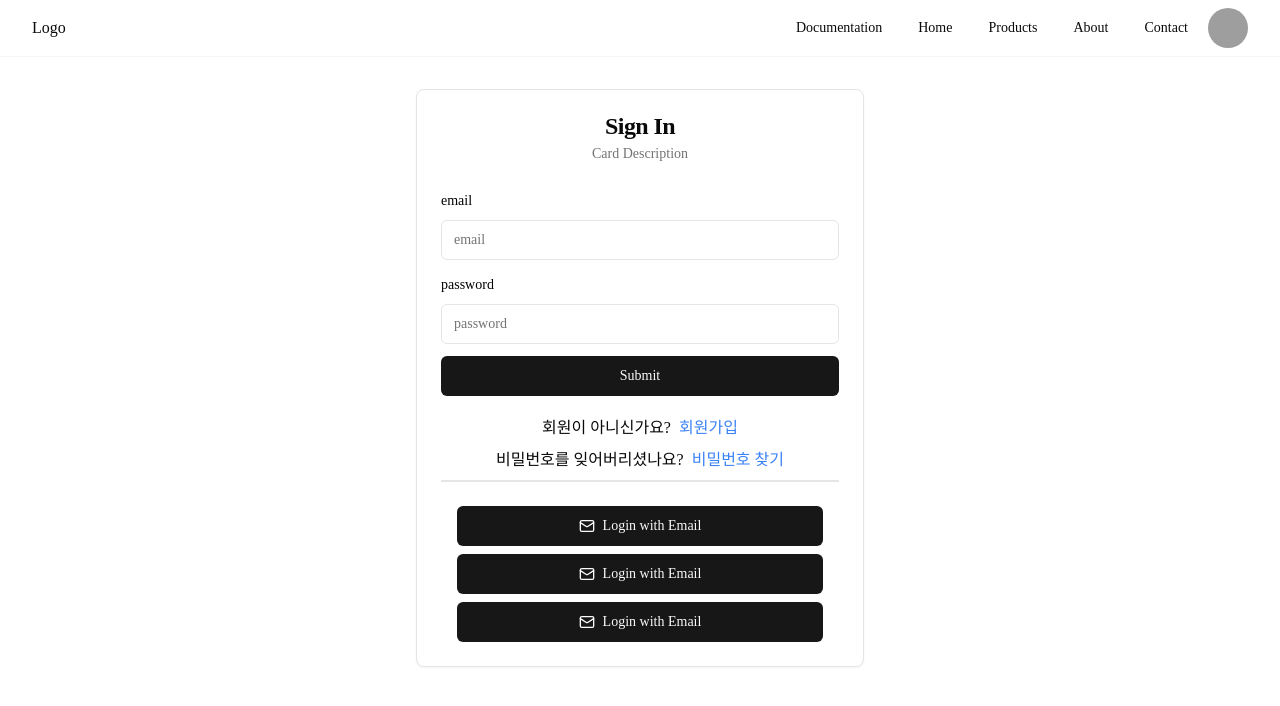
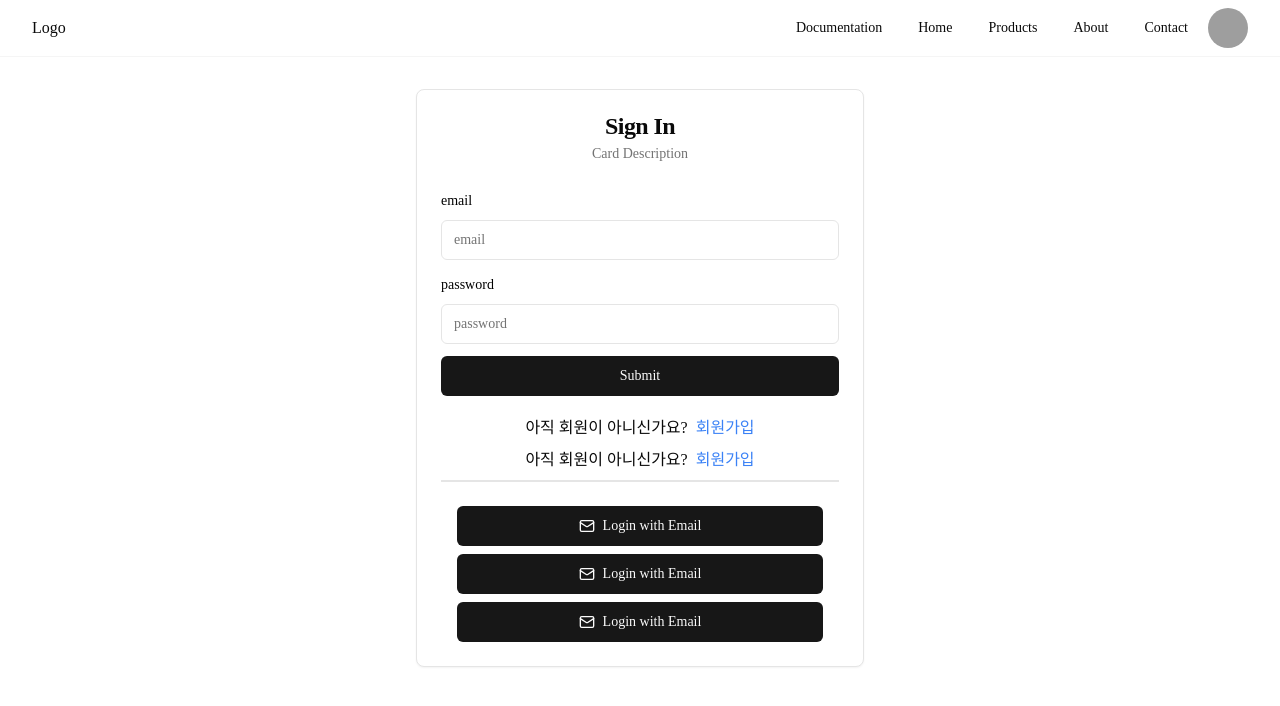
Before and after one commit to jangdu/playground, a Next.js app: page /sign-in in a window 1280 px wide. Shown: the top 706 px of the page. Built offline with nearby package versions, Linux system fonts and the light colour scheme; grey boxes are pictures that could not be loaded.

Commit message:
fix: sign-in darkmode ui

```diff
--- a/src/pages/sign-in/index.tsx
+++ b/src/pages/sign-in/index.tsx
@@ -69,16 +69,13 @@ export default function SignInPage() {
                     name={fieldName as keyof typeof formSchema.shape}
                     render={({ field }) => (
                       <FormItem className="space-y-2">
-                        <FormLabel className="my-0 text-black">
+                        <FormLabel className="my-0 text-black dark:text-white">
                           {fieldName}
                         </FormLabel>
                         <FormControl>
                           <Input placeholder={fieldName} {...field} />
                         </FormControl>
-                        {/* <FormDescription>
-                          This is your public display email.
-                        </FormDescription> */}
-                        <FormMessage />
+                        <FormMessage className="dark:text-red-500" />
                       </FormItem>
                     )}
                   />
@@ -88,20 +85,24 @@ export default function SignInPage() {
                 Submit
               </Button>
               <div className="flex flex-col justify-center gap-2 border-b-2 py-2">
-                <p className="flex flex-row justify-center gap-2  ">
-                  회원이 아니신가요?{' '}
-                  <Link href="/sign-up">
-                    <p className="text-blue-500 hover:underline">회원가입</p>
+                <div className="flex flex-row justify-center gap-2  ">
+                  <p>아직 회원이 아니신가요? </p>
+                  <Link
+                    className="text-blue-500 hover:underline"
+                    href="/sign-up"
+                  >
+                    회원가입
                   </Link>
-                </p>
-                <p className="flex flex-row justify-center gap-2 ">
-                  비밀번호를 잊어버리셨나요?{' '}
-                  <Link href="/sign-up">
-                    <p className="text-blue-500 hover:underline">
-                      비밀번호 찾기
-                    </p>
+                </div>
+                <div className="flex flex-row justify-center gap-2  ">
+                  <p>아직 회원이 아니신가요? </p>
+                  <Link
+                    className="text-blue-500 hover:underline"
+                    href="/sign-up"
+                  >
+                    회원가입
                   </Link>
-                </p>
+                </div>
               </div>
             </form>
           </Form>
--- a/src/pages/sign-up/index.tsx
+++ b/src/pages/sign-up/index.tsx
@@ -20,7 +20,6 @@ import {
   CardTitle,
 } from '@/components/ui/card';
 import Link from 'next/link';
-import Warning from 'next/dist/build/webpack/loaders/postcss-loader/src/Warning';
 import { Mail } from 'lucide-react';
 
 const formSchema = z.object({
@@ -88,12 +87,10 @@ export default function SignInPage() {
                 Submit
               </Button>
               <div className="flex flex-col justify-center gap-2 border-b-2 py-2">
-                <p className="flex flex-row justify-center gap-2  ">
-                  이미 회원이신가요?{' '}
-                  <Link href="/sign-in">
-                    <p className="text-blue-500 hover:underline">로그인</p>
-                  </Link>
-                </p>
+                <div className="flex flex-row justify-center gap-2  ">
+                  <p>이미 회원이신가요?</p>
+                  <Link href="/sign-in">로그인</Link>
+                </div>
               </div>
             </form>
           </Form>
```
